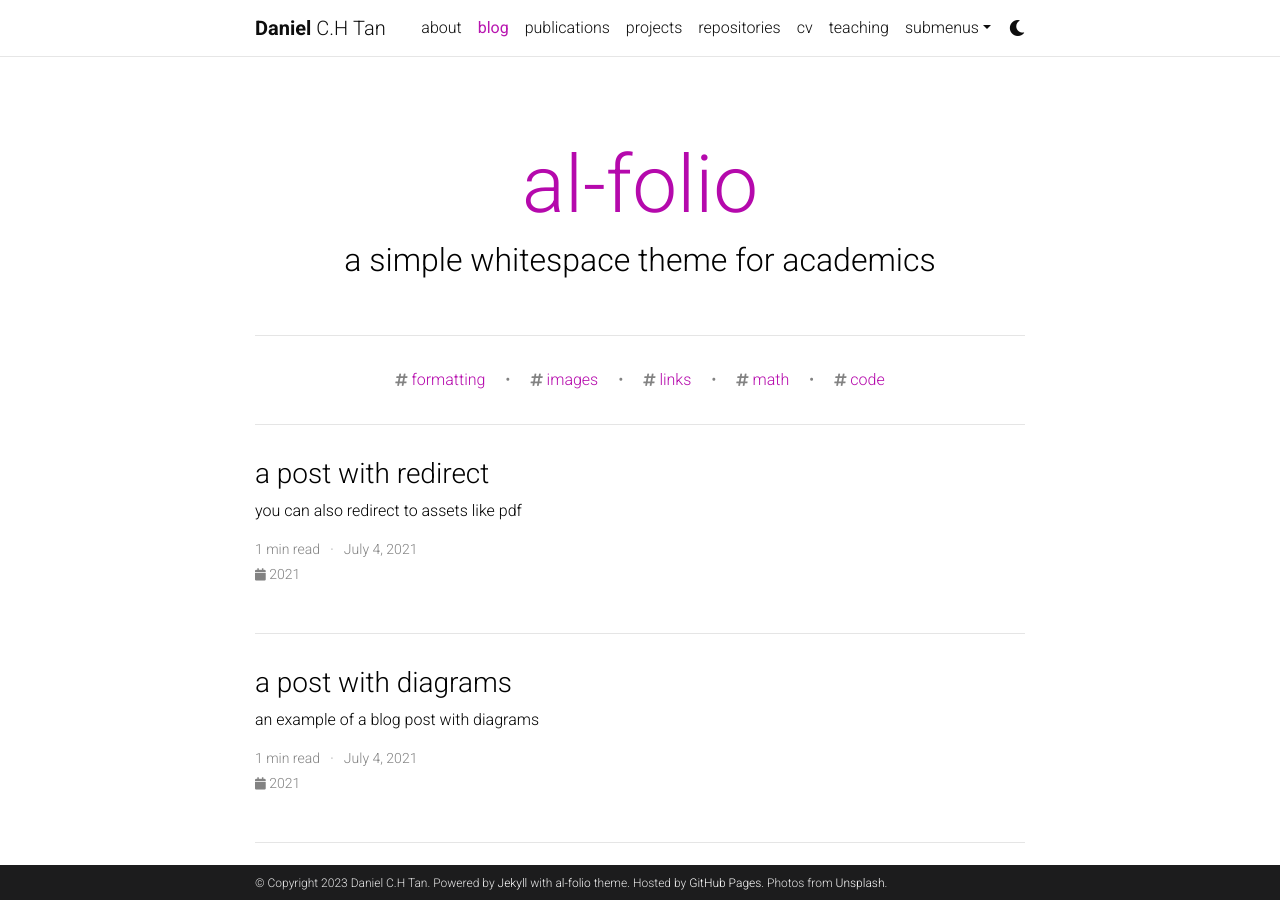
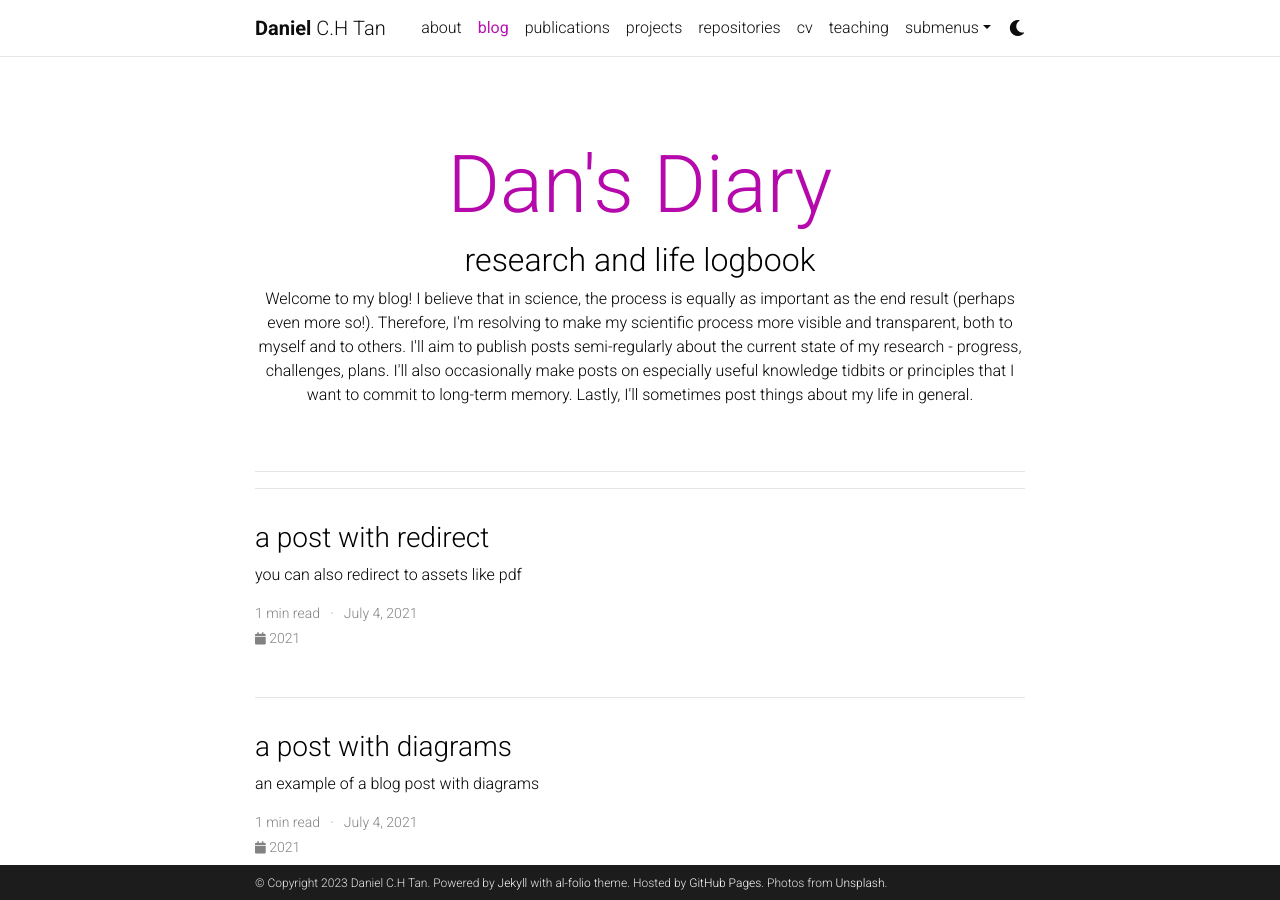
Before and after one commit to Daniel-CH-Tan/daniel-ch-tan.github.io-old, a Jekyll site: the page built from blog/index.html, in a window 1280 px wide and 900 px high. Built offline with Jekyll 4.4.1, drawn with Linux system fonts in a browser that asks for light colours; the list of posts is cut into pages by our own code; comment, search, counter and statistics services are not loaded; a style sheet for code colours, icons or effects is not loaded.

Commit message:
Revamp blog display page

```diff
--- a/_config.yml
+++ b/_config.yml
@@ -111,9 +111,10 @@
 # Blog
 # -----------------------------------------------------------------------------
 
-blog_name: al-folio # blog_name will be displayed in your blog page
+blog_name: Dan's Diary # blog_name will be displayed in your blog page
 blog_nav_title: blog # your blog must have a title for it to be displayed in the nav bar
-blog_description: a simple whitespace theme for academics
+short_blog_description: research and life logbook
+long_blog_description: Welcome to my blog! I believe that in science, the process is equally as important as the end result (perhaps even more so!). Therefore, I'm resolving to make my scientific process more visible and transparent, both to myself and to others. I'll aim to publish posts semi-regularly about the current state of my research - progress, challenges, plans. I'll also occasionally make posts on especially useful knowledge tidbits or principles that I want to commit to long-term memory. Lastly, I'll sometimes post things about my life in general.
 permalink: /blog/:year/:title/
 
 # Pagination
@@ -223,7 +224,8 @@
     tag: '/blog/tag/:name/'
     category: '/blog/category/:name/'
 
-display_tags: ['formatting', 'images', 'links', 'math', 'code'] # this tags will be dispalyed on the front page of your blog
+display_tags: []
+# ['formatting', 'images', 'links', 'math', 'code'] # this tags will be dispalyed on the front page of your blog
 
 # -----------------------------------------------------------------------------
 # Jekyll Scholar
--- a/blog/index.html
+++ b/blog/index.html
@@ -17,7 +17,8 @@
 
   <div class="header-bar">
     <h1>{{ site.blog_name }}</h1>
-    <h2>{{ site.blog_description }}</h2>
+    <h2>{{ site.short_blog_description }}</h2>
+    <p>{{ site.long_blog_description }}</p>
   </div>
 
   {% if site.display_tags %}
```
